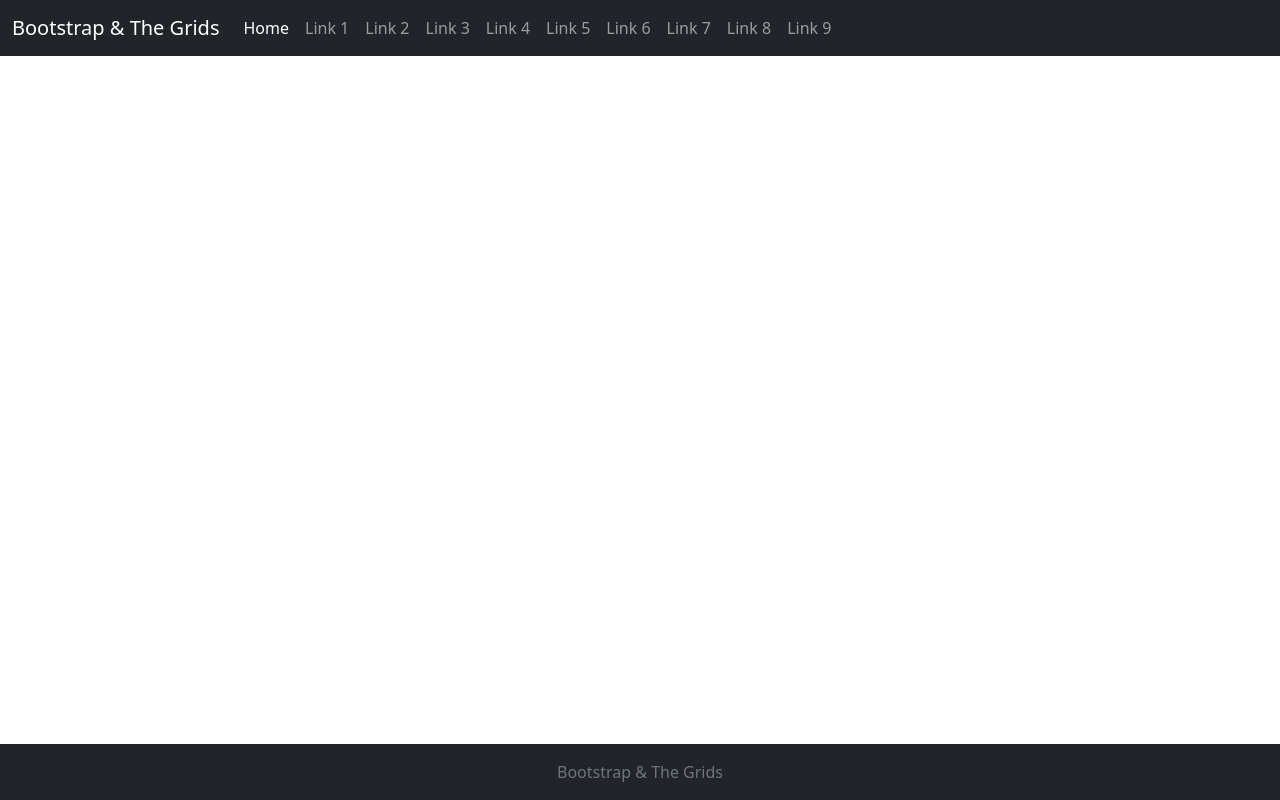
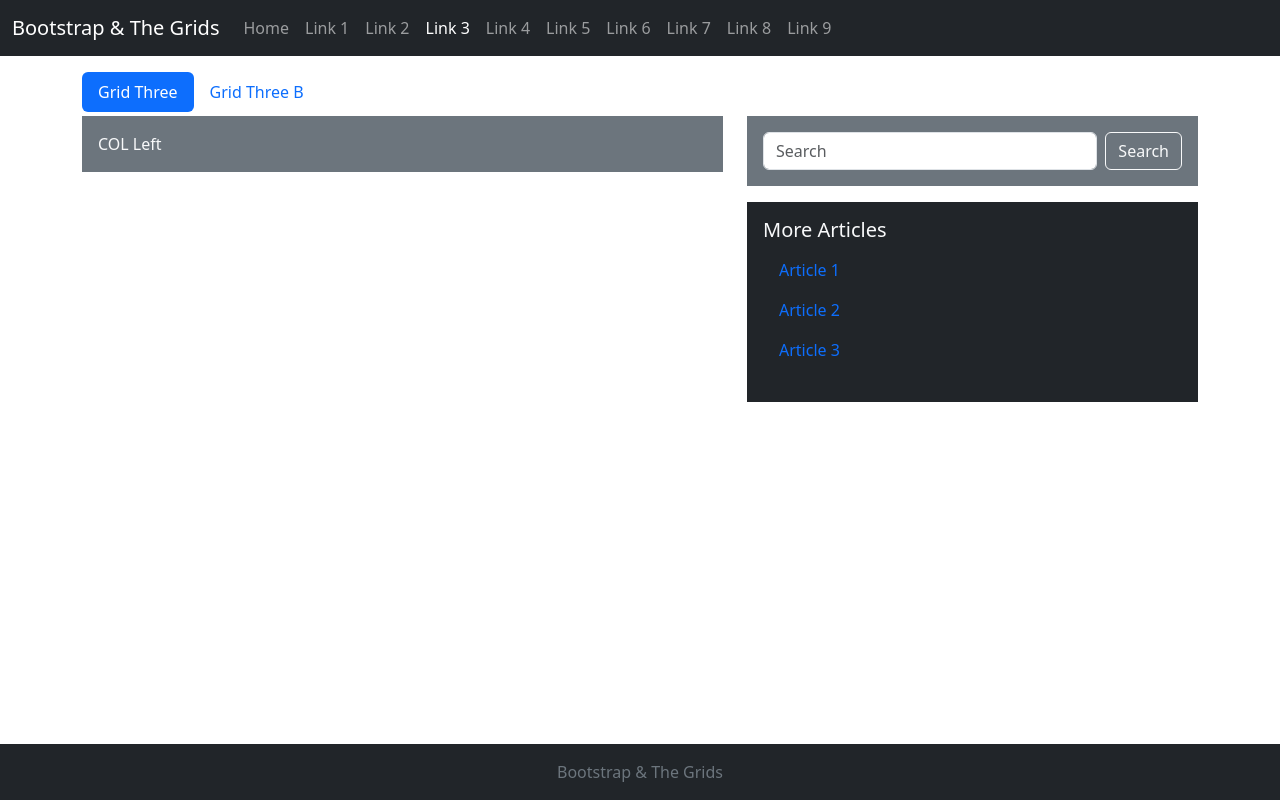
Before and after one commit to JenniferShank/Bootstrap-Grids, a plain HTML site: page grid3b.html in a window 1280 px wide. Drawn offline with nearby package versions, Linux system fonts and the light colour scheme.

Commit message:
Grid 3 & 3B

```diff
--- a/grid3b.html
+++ b/grid3b.html
@@ -31,7 +31,7 @@
                 <div class="collapse navbar-collapse" id="navbarSupportedContent">
                     <ul class="navbar-nav me-auto mb-2 mb-lg-0">
                         <li class="nav-item">
-                            <a class="nav-link active" aria-current="page" href="/index.html">Home</a>
+                            <a class="nav-link" aria-current="page" href="/index.html">Home</a>
                         </li>
                         <li class="nav-item">
                             <a class="nav-link" href="grid1.html">Link 1</a>
@@ -40,7 +40,7 @@
                             <a class="nav-link" href="grid2.html">Link 2</a>
                         </li>
                         <li class="nav-item">
-                            <a class="nav-link" href="grid3.html">Link 3</a>
+                            <a class="nav-link active" href="grid3.html">Link 3</a>
                         </li>
                         <li class="nav-item">
                             <a class="nav-link" href="grid4.html">Link 4</a>
@@ -67,7 +67,47 @@
     </header>
 
     <!-- Content of Page -->
-    <main class="container"></main>
+    <main class="container py-3">
+
+        <ul class="nav nav-pills mb-1">
+            <li class="nav-item">
+                <a class="nav-link active" aria-current="page" href="grid3.html">Grid Three</a>
+            </li>
+            <li class="nav-item">
+                <a class="nav-link" aria-current="page" href="grid3b.html">Grid Three B</a>
+            </li>
+        </ul>
+
+        <div class="row text-light">
+            <div class="col-7">
+                <article class="bg-secondary p-3 text-light">COL Left</article>
+            </div>
+            <div class="col-5">
+                <div class="bg-secondary p-3">
+                    <form action="#" class="d-flex">
+
+                        <input type="text" name="search" placeholder="Search" class="form-control me-2" />
+
+                        <button class="btn btn-outline-light " type="submit">Search</button>
+                    </form>
+                </div>
+                <div class="bg-dark p-3 mt-3">
+                    <h5>More Articles</h5>
+                    <ul class="list-unstyled ms-3">
+                        <li class="py-2">
+                            <a href="#" class="text-decoration-none">Article 1</a>
+                        </li>
+                        <li class="py-2">
+                            <a href="#" class="text-decoration-none">Article 2</a>
+                        </li>
+                        <li class="py-2">
+                            <a href="#" class="text-decoration-none">Article 3</a>
+                        </li>
+                    </ul>
+                </div>
+            </div>
+        </div>
+    </main>
 
     <!-- Footer which appears on each page -->
     <footer class="bg-dark mt-5 text-secondary text-center py-3">
```
Also changed, not shown: grid3.html (+27 -1 lines), grid6.html (+0 -1 lines).
